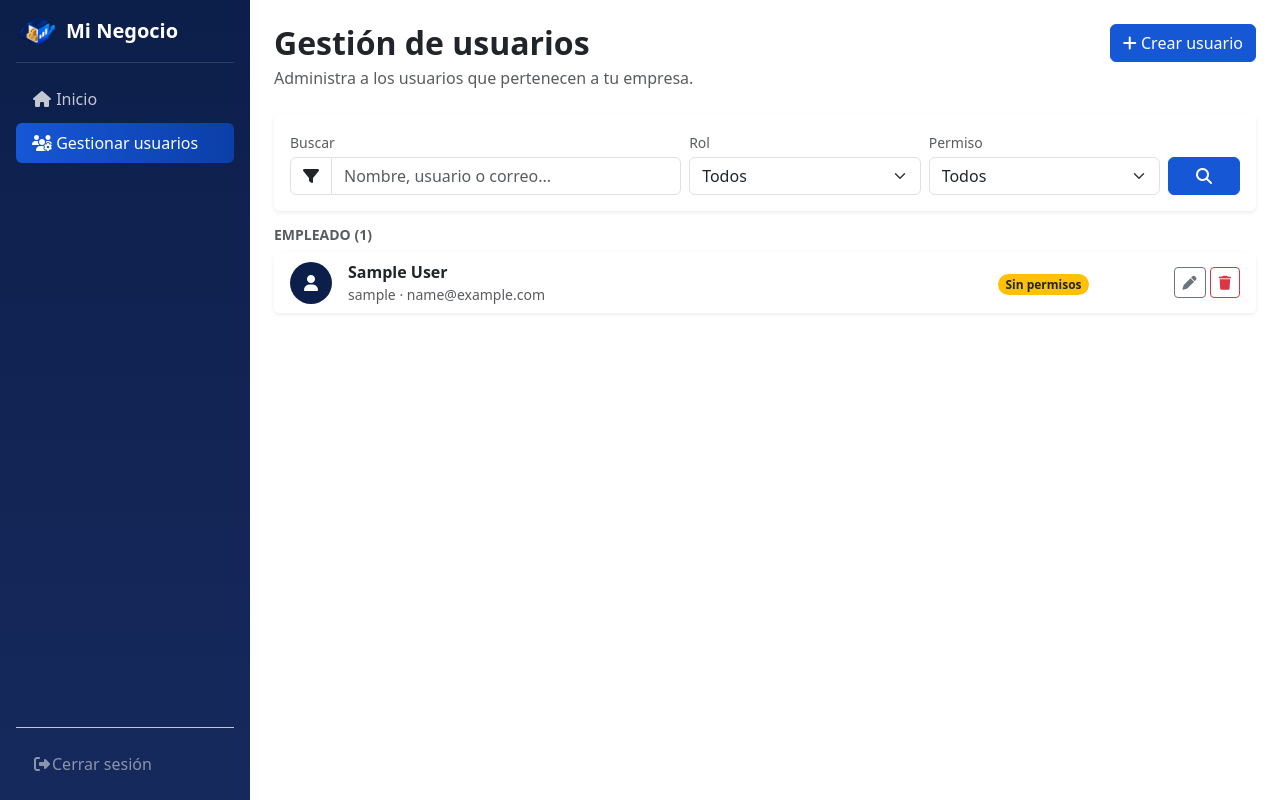
After one commit to Nico-programmer/stock-flow, a Django app: page /user-list/ in a window 1280 px wide. The commit adds this page. Run offline with Django 5.2, Linux system fonts and the light colour scheme; the visitor is signed in with stand-in values (Sample User, id 1); data comes from the database, SQL or seed files in the repository; some libraries are stand-ins or nearby versions.

Commit message:
feat: create templates users, design login, user and templates, new view 'userList_view'

```diff
--- /dev/null
+++ b/apps/accounts/templates/users/user_list.html
@@ -0,0 +1,191 @@
+{% extends "layout.html" %}
+{% load static %}
+
+{% block title %}Gestión de usuarios{% endblock %}
+
+{% block content %}
+    <div class="d-flex justify-content-between align-items-start flex-wrap gap-2 mb-4">
+        <div>
+            <h2 class="fw-semibold mb-1">Gestión de usuarios</h2>
+            <p class="text-muted mb-0">Administra a los usuarios que pertenecen a tu empresa.</p>
+        </div>
+        <button class="btn btn-erp-primary text-white">
+            <i class="fa-solid fa-plus"></i> Crear usuario
+        </button>
+    </div>
+
+    <!-- Filters -->
+    <form method="get" class="card border-0 shadow-sm mb-3">
+        <div class="card-body">
+            <div class="row g-2 align-items-end">
+                <div class="col-12 col-md-5">
+                    <label class="form-label small text-muted mb-1">Buscar</label>
+                    <div class="input-group">
+                        <span class="input-group-text bg-white"><i class="fa-solid fa-filter"></i></span>
+                        <input type="text" name="q" value="{{ query }}" class="form-control"
+                            placeholder="Nombre, usuario o correo...">
+                    </div>
+                </div>
+
+                <div class="col-6 col-md-3">
+                    <label class="form-label small text-muted mb-1">Rol</label>
+                    <select name="role" class="form-select">
+                        <option value="">Todos</option>
+                        <option value="admin" {% if role_filter == "admin" %}selected{% endif %}>Administrador</option>
+                        <option value="manager" {% if role_filter == "manager" %}selected{% endif %}>Encargado</option>
+                        <option value="employee" {% if role_filter == "employee" %}selected{% endif %}>Empleado</option>
+                    </select>
+                </div>
+
+                <div class="col-6 col-md-3">
+                    <label class="form-label small text-muted mb-1">Permiso</label>
+                    <select name="permission" class="form-select">
+                        <option value="">Todos</option>
+                        <option value="can_manage_inventory" {% if permission_filter == "can_manage_inventory" %}selected{% endif %}>Inventario</option>
+                        <option value="can_manage_sales" {% if permission_filter == "can_manage_sales" %}selected{% endif %}>Ventas</option>
+                        <option value="can_manage_employees" {% if permission_filter == "can_manage_employees" %}selected{% endif %}>Empleados</option>
+                        <option value="can_view_reports" {% if permission_filter == "can_view_reports" %}selected{% endif %}>Reportes</option>
+                    </select>
+                </div>
+
+                <div class="col-12 col-md-1 d-grid">
+                    <button type="submit" class="btn btn-erp-primary text-white" title="Filtrar">
+                        <i class="fa-solid fa-magnifying-glass"></i>
+                    </button>
+                </div>
+            </div>
+
+            {% if query or role_filter or permission_filter %}
+                <div class="mt-2">
+                    <a href="{% url 'users_list' %}" class="small text-decoration-none">
+                        <i class="bi bi-x-circle me-1"></i>Limpiar filtros
+                    </a>
+                </div>
+            {% endif %}
+        </div>
+    </form>
+
+    <!-- List grouped by role -->
+    {% regroup page_obj.object_list by get_role_display as role_groups %}
+
+    {% if page_obj.object_list %}
+        {% for group in role_groups %}
+            <div class="mb-4">
+                <h6 class="text-uppercase text-muted small fw-semibold mb-2">
+                    {{ group.grouper }} <span class="text-muted">({{ group.list|length }})</span>
+                </h6>
+
+                <div class="card border-0 shadow-sm">
+                    <ul class="list-group list-group-flush">
+                        {% for user in group.list %}
+                        <li class="list-group-item">
+                            <div class="d-flex align-items-center flex-wrap gap-3">
+
+                                <!-- Initial Avatars -->
+                                <div class="d-flex align-items-center justify-content-center rounded-circle text-white fw-semibold flex-shrink-0"
+                                    style="width: 42px; height: 42px; background-color: var(--erp-navy);">
+                                    {% if user.role == user.Role.ADMIN %}
+                                        <i class="fa-solid fa-user-shield"></i>
+                                    {% elif user.role == user.Role.MANAGER %}
+                                        <i class="fa-solid fa-user-pen"></i>
+                                    {% else %}
+                                        <i class="fa-solid fa-user"></i>
+                                    {% endif %}
+                                </div>
+
+                                <!-- Name and Contact Information -->
+                                <div class="flex-grow-1" style="min-width: 180px;">
+                                    <div class="fw-semibold">
+                                        {{ user.first_name|default:"" }} {{ user.last_name|default:"" }}
+                                        {% if not user.first_name and not user.last_name %}
+                                            <span class="text-muted">{{ user.username }}</span>
+                                        {% endif %}
+                                    </div>
+                                    <div class="small text-muted">
+                                        <i class="bi bi-at"></i>{{ user.username }} · {{ user.email }}
+                                    </div>
+                                </div>
+
+                                <!-- Permissions -->
+                                <div style="min-width: 160px;">
+                                    {% if user.role == user.Role.ADMIN %}
+                                        <span class="text-muted small">Acceso total</span>
+                                    {% elif user.permissions %}
+                                        {% with perms=user.permissions %}
+                                            {% if perms.can_manage_inventory or perms.can_manage_sales or perms.can_manage_employees or perms.can_view_reports %}
+                                                <div class="d-flex flex-wrap gap-1">
+                                                    {% if perms.can_manage_inventory %}<span class="badge rounded-pill text-bg-light border">Inventario</span>{% endif %}
+                                                    {% if perms.can_manage_sales %}<span class="badge rounded-pill text-bg-light border">Ventas</span>{% endif %}
+                                                    {% if perms.can_manage_employees %}<span class="badge rounded-pill text-bg-light border">Empleados</span>{% endif %}
+                                                    {% if perms.can_view_reports %}<span class="badge rounded-pill text-bg-light border">Reportes</span>{% endif %}
+                                                </div>
+                                            {% else %}
+                                                <span class="badge rounded-pill text-bg-warning text-dark">Sin permisos</span>
+                                            {% endif %}
+                                        {% endwith %}
+                                    {% else %}
+                                        <span class="badge rounded-pill text-bg-warning text-dark">Sin permisos</span>
+                                    {% endif %}
+                                </div>
+
+                                <!-- Actions -->
+                                <div class="ms-auto flex-shrink-0">
+                                    <button class="btn btn-sm btn-outline-secondary" title="Actualizar">
+                                        <i class="fa-solid fa-pen"></i>
+                                    </button>
+                                    <button class="btn btn-sm btn-outline-danger" title="Eliminar">
+                                        <i class="fa-solid fa-trash"></i>
+                                    </button>
+                                </div>
+
+                            </div>
+                        </li>
+                        {% endfor %}
+                    </ul>
+                </div>
+            </div>
+        {% endfor %}
+    {% else %}
+        <div class="card border-0 shadow-sm">
+            <div class="card-body text-center text-muted py-5">
+                <i class="fa-solid fa-circle-exclamation"></i>
+                No se encontraron usuarios con esos filtros.
+            </div>
+        </div>
+    {% endif %}
+
+    <!-- Pagination -->
+    {% if page_obj.paginator.num_pages > 1 %}
+        <nav class="mt-3">
+            <ul class="pagination justify-content-center">
+                {% if page_obj.has_previous %}
+                    <li class="page-item">
+                        <a class="page-link" href="?page={{ page_obj.previous_page_number }}&q={{ query }}&role={{ role_filter }}&permission={{ permission_filter }}">
+                            <i class="fa-solid fa-circle-left"></i>
+                        </a>
+                    </li>
+                {% else %}
+                    <li class="page-item disabled"><span class="page-link"><i class="fa-solid fa-circle-left"></i></span></li>
+                {% endif %}
+
+                {% for num in page_obj.paginator.page_range %}
+                    <li class="page-item {% if num == page_obj.number %}active{% endif %}">
+                        <a class="page-link" href="?page={{ num }}&q={{ query }}&role={{ role_filter }}&permission={{ permission_filter }}">
+                            {{ num }}
+                        </a>
+                    </li>
+                {% endfor %}
+
+                {% if page_obj.has_next %}
+                    <li class="page-item">
+                        <a class="page-link" href="?page={{ page_obj.next_page_number }}&q={{ query }}&role={{ role_filter }}&permission={{ permission_filter }}">
+                            <i class="fa-solid fa-circle-right"></i>
+                        </a>
+                    </li>
+                {% else %}
+                    <li class="page-item disabled"><span class="page-link"><i class="fa-solid fa-circle-right"></i></span></li>
+                {% endif %}
+            </ul>
+        </nav>
+    {% endif %}
+{% endblock %}
--- a/apps/accounts/urls.py
+++ b/apps/accounts/urls.py
@@ -7,4 +7,7 @@ from .views import *
 urlpatterns = [
     path('', login_view, name='login'),
     path('logout/', LogoutView.as_view(next_page='login'), name='logout'),
+
+    # Users Wiews
+    path('user-list/', userList_view, name="users_list"),
 ]
--- a/apps/accounts/views.py
+++ b/apps/accounts/views.py
@@ -1,11 +1,16 @@
 from django.contrib.auth import authenticate, login
 from django.contrib.auth.decorators import login_required
 from django.contrib import messages
+from django.core.paginator import Paginator
+from django.db.models import Q, Case, When, Value, IntegerField
 from django.shortcuts import render, redirect
-
 
 # Import forms
 from .forms import *
+
+# Import models
+from .models import *
+from apps.companies.models import *
 
 """ Login View """
 def login_view(request):
@@ -41,3 +46,53 @@ def login_view(request):
         form = LoginForm()
 
     return render(request, 'login.html', {'form': form})
+
+
+""" Users List Wiew """
+""" Users List View """
+def userList_view(request):
+    query = request.GET.get('q', '').strip()
+    role_filter = request.GET.get('role', '')
+    permission_filter = request.GET.get('permission', '')
+
+    users = (
+        CustomUser.objects
+        .filter(company=request.user.company)
+        .select_related('permissions')
+    )
+
+    if query:
+        users = users.filter(
+            Q(first_name__icontains=query) |
+            Q(last_name__icontains=query) |
+            Q(username__icontains=query) |
+            Q(email__icontains=query)
+        )
+
+    if role_filter:
+        users = users.filter(role=role_filter)
+
+    if permission_filter:
+        # permission_filter llega como 'can_manage_inventory', 'can_manage_sales', etc.
+        users = users.filter(**{f'permissions__{permission_filter}': True})
+
+    # Orden fijo: Admin -> Encargado -> Empleado (no alfabético del value del choice)
+    users = users.annotate(
+        role_order=Case(
+            When(role=CustomUser.Role.ADMIN, then=Value(0)),
+            When(role=CustomUser.Role.MANAGER, then=Value(1)),
+            default=Value(2),
+            output_field=IntegerField(),
+        )
+    ).order_by('role_order', 'first_name', 'last_name')
+
+    paginator = Paginator(users, 10)
+    page_obj = paginator.get_page(request.GET.get('page'))
+
+    context = {
+        'page_obj': page_obj,
+        'query': query,
+        'role_filter': role_filter,
+        'permission_filter': permission_filter,
+    }
+    return render(request, "users/user_list.html", context)
--- a/apps/core/templates/includes/sidebar.html
+++ b/apps/core/templates/includes/sidebar.html
@@ -1,7 +1,8 @@
+{% load static %}
 <nav class="sidebar d-flex flex-column p-3">
 
     <a href="{% url 'dashboard' %}" class="d-flex align-items-center mb-3 text-white text-decoration-none">
-        <i class="bi bi-box-seam-fill brand-icon fs-4 me-2"></i>
+        <img src="{% static 'img/logo-icon.png' %}" alt="Logo" class="me-2" style="height: 28px; width: auto;">
         <span class="fs-5 fw-semibold">{{ request.user.company.name|default:"Mi Negocio" }}</span>
     </a>
     <hr class="text-white-50 mt-0">
@@ -11,19 +12,18 @@
         <li class="nav-item">
             <a href="{% url 'dashboard' %}"
                class="nav-link {% if request.resolver_match.url_name == 'dashboard' %}active{% endif %}">
-                <i class="bi bi-speedometer2 me-2"></i> Inicio
+                <i class="fa-solid fa-house"></i> Inicio
             </a>
         </li>
 
-        {% comment %} {% if request.user.role == request.user.Role.ADMIN %}
         <li class="nav-item">
             <a href="{% url 'users_list' %}"
                class="nav-link {% if request.resolver_match.url_name == 'users_list' %}active{% endif %}">
-                <i class="bi bi-people-fill me-2"></i> Gestionar usuarios
+                <i class="fa-solid fa-users-gear"></i> Gestionar usuarios
             </a>
         </li>
-        {% endif %}
 
+        {% comment %}
         <li><hr class="text-white-50 my-2"></li>
         <li class="nav-item px-3 pb-1">
             <span class="text-uppercase text-white-50 small fw-semibold">Operación</span>
@@ -33,7 +33,7 @@
         <li class="nav-item">
             <a href="{% url 'inventory_list' %}"
                class="nav-link {% if request.resolver_match.url_name == 'inventory_list' %}active{% endif %}">
-                <i class="bi bi-boxes me-2"></i> Inventario
+                <i class="fa-solid fa-folder-open"></i> Inventario
             </a>
         </li>
         {% endif %}
@@ -42,7 +42,7 @@
         <li class="nav-item">
             <a href="{% url 'sales_list' %}"
                class="nav-link {% if request.resolver_match.url_name == 'sales_list' %}active{% endif %}">
-                <i class="bi bi-cart-check-fill me-2"></i> Ventas
+                <i class="fa-solid fa-tag"></i> Ventas
             </a>
         </li>
         {% endif %}
@@ -51,7 +51,7 @@
         <li class="nav-item">
             <a href="{% url 'employees_list' %}"
                class="nav-link {% if request.resolver_match.url_name == 'employees_list' %}active{% endif %}">
-                <i class="bi bi-person-badge-fill me-2"></i> Empleados
+                <i class="fa-solid fa-address-book"></i> Empleados
             </a>
         </li>
         {% endif %}
@@ -60,7 +60,7 @@
         <li class="nav-item">
             <a href="{% url 'reports' %}"
                class="nav-link {% if request.resolver_match.url_name == 'reports' %}active{% endif %}">
-                <i class="bi bi-graph-up-arrow me-2"></i> Reportes
+                <i class="fa-solid fa-bug"></i> Reportes
             </a>
         </li>
         {% endif %}
@@ -70,15 +70,18 @@
         <li class="nav-item">
             <a href="{% url 'company_info' %}"
                class="nav-link {% if request.resolver_match.url_name == 'company_info' %}active{% endif %}">
-                <i class="bi bi-building me-2"></i> Info. compañía
+                <i class="fa-solid fa-circle-info"></i> Info. compañía
             </a>
         </li>
         {% endcomment %}
     </ul>
 
     <div class="mt-auto pt-3 border-top border-secondary-subtle">
-        <a href="{% url 'logout' %}" class="nav-link text-white-50">
-            <i class="bi bi-box-arrow-right me-2"></i> Cerrar sesión
-        </a>
+        <form id="logout-form" method="post" action="{% url 'logout' %}" class="m-0">
+            {% csrf_token %}
+            <button type="submit" class="nav-link nav-link-logout btn btn-link text-decoration-none text-white-50 w-100 text-start d-flex align-items-center border-0 px-3 py-2 rounded">
+                <i class="fa-solid fa-right-from-bracket"></i> Cerrar sesión
+            </button>
+        </form>
     </div>
 </nav>
--- a/apps/core/templates/layout.html
+++ b/apps/core/templates/layout.html
@@ -7,7 +7,9 @@
 
     <!-- Boostrap -->
     <link href="https://cdn.jsdelivr.net/npm/bootstrap@5.3.3/dist/css/bootstrap.min.css" rel="stylesheet">
-    <link rel="stylesheet" href="https://cdn.jsdelivr.net/npm/bootstrap-icons@1.11.3/font/bootstrap-icons.min.css">
+
+    <!-- Icons -->
+    <script src="https://kit.fontawesome.com/5bb6ce43f9.js" crossorigin="anonymous"></script>
 
     <!-- CSS -->
     <link rel="stylesheet" href="{% static 'css/styles.css' %}">
```
Also changed, not shown: apps/accounts/templates/login.html (+45 -15 lines), static/css/login.styles.css (added, +44 -0 lines), static/img/logo-icon.png (added).
